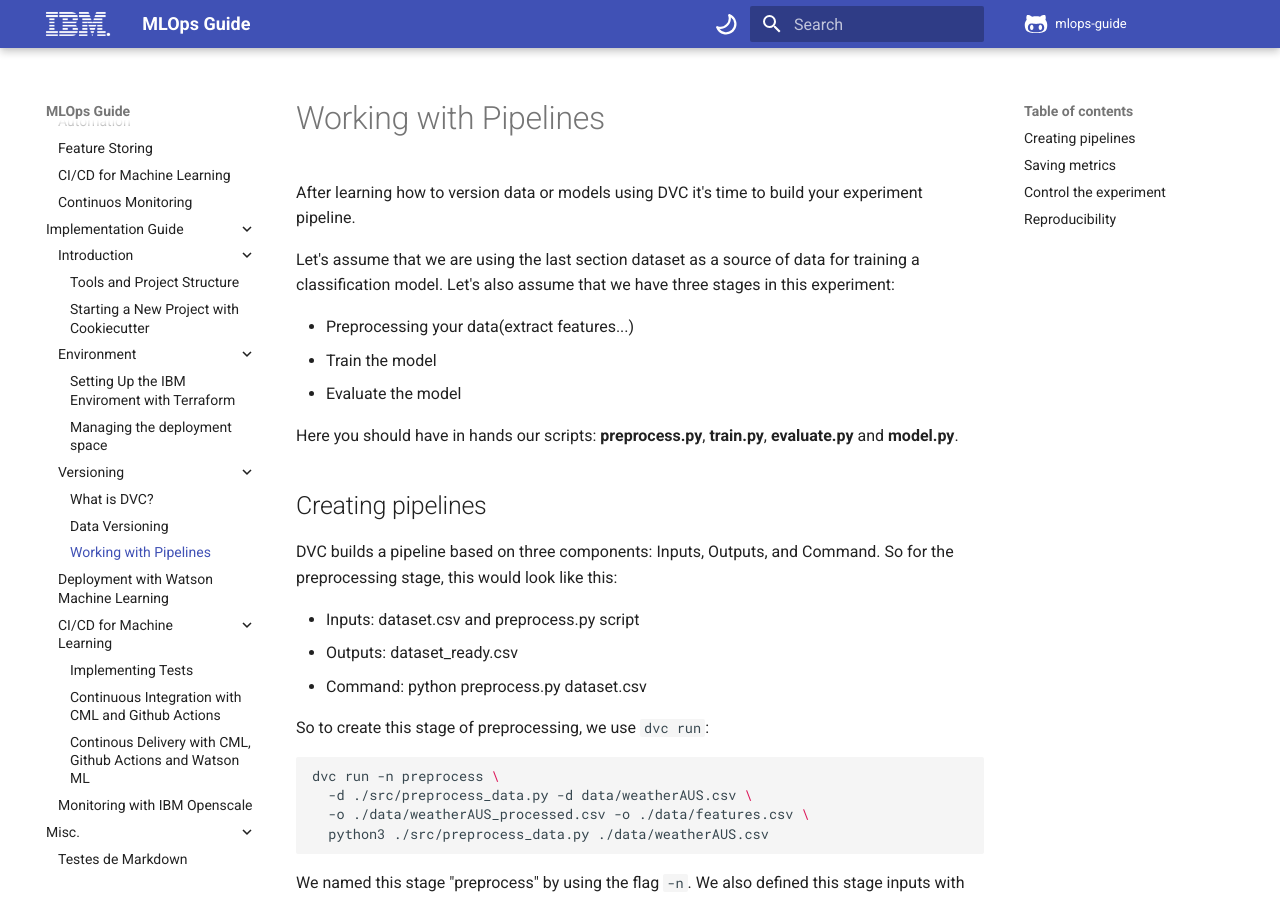
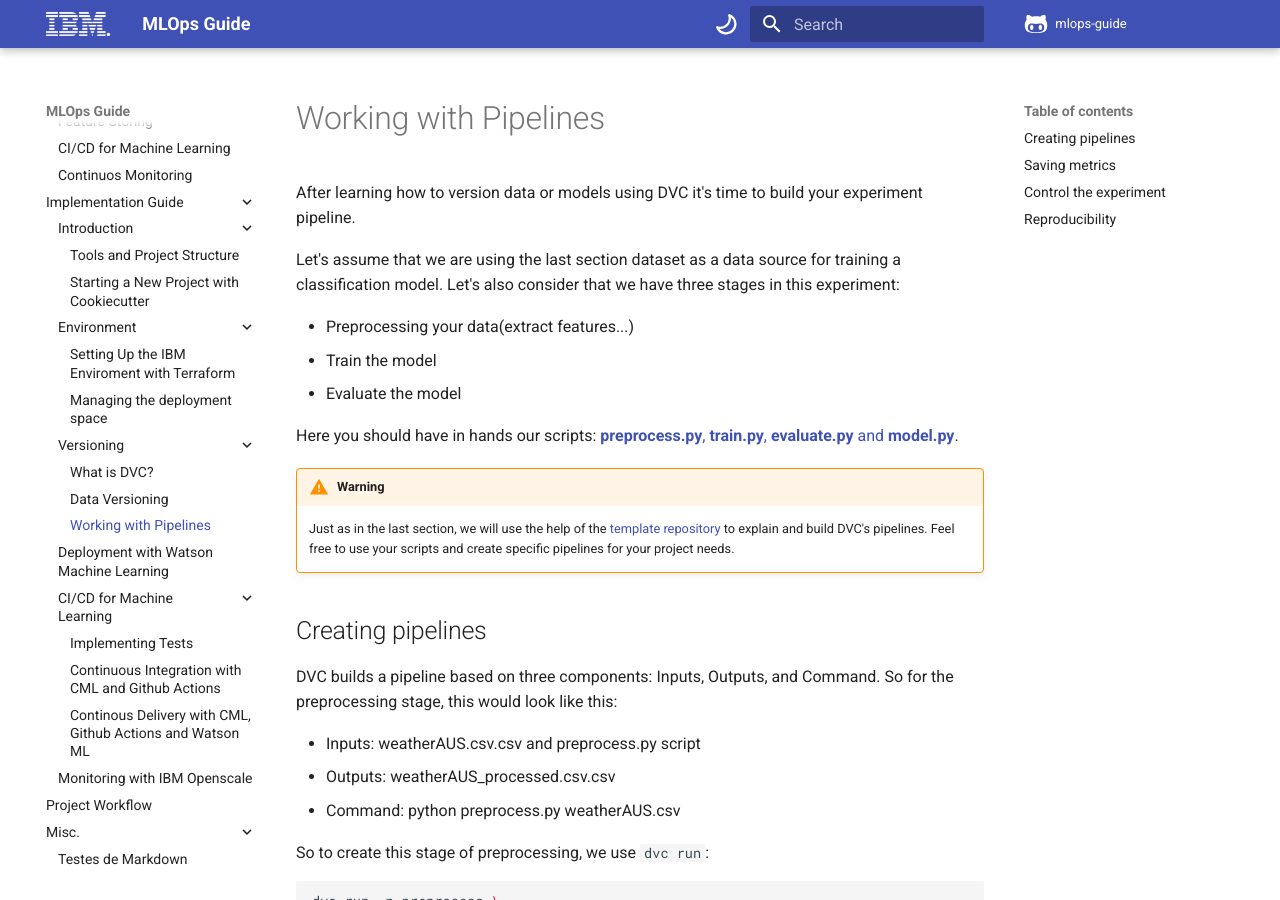
Before and after one commit to mlops-guide/mlops-guide.github.io, an MkDocs documentation site: the page built from docs/Versionamento/pipelines_dvc.md, in a window 1280 px wide and 900 px high. Built offline with MkDocs 1.6.1 and Material for MkDocs 9.7.7, drawn with Linux system fonts in a browser that asks for light colours; comment, search, counter and statistics services are not loaded; some of the changed text lies outside the part shown.

Commit message:
project workflow and fixes

````diff
--- a/docs/Versionamento/pipelines_dvc.md
+++ b/docs/Versionamento/pipelines_dvc.md
@@ -2,21 +2,24 @@
 
 After learning how to version data or models using DVC it's time to build your experiment pipeline.
 
-Let's assume that we are using the last section dataset as a source of data for training a classification model. Let's also assume that we have three stages in this experiment:
+Let's assume that we are using the last section dataset as a data source for training a classification model. Let's also consider that we have three stages in this experiment:
 
 - Preprocessing your data(extract features...)
 - Train the model
 - Evaluate the model
 
-Here you should have in hands our scripts: **preprocess.py**, **train.py**, **evaluate.py** and **model.py**.
+Here you should have in hands our scripts: [**preprocess.py**, **train.py**, **evaluate.py** and **model.py**](https://github.com/MLOPsStudyGroup/dvc-gitactions/tree/master/src).
+
+!!! warning
+    Just as in the last section, we will use the help of the [template repository](https://github.com/MLOPsStudyGroup/dvc-gitactions) to explain and build DVC's pipelines. Feel free to use your scripts and create specific pipelines for your project needs.
 
 ## Creating pipelines
 
 DVC builds a pipeline based on three components: Inputs, Outputs, and Command. So for the preprocessing stage, this would look like this:
 
- - Inputs: dataset.csv and preprocess.py script
- - Outputs: dataset_ready.csv
- - Command: python preprocess.py dataset.csv
+ - Inputs: weatherAUS.csv.csv and preprocess.py script
+ - Outputs: weatherAUS_processed.csv.csv
+ - Command: python preprocess.py weatherAUS.csv
 
 So to create this stage of preprocessing, we use ```dvc run```:
 
@@ -105,6 +108,8 @@
 results/metrics.json  recall     0.96594  0.94607  -0.01987
 ```
 
+The metrics configuration is saved at the ***dvc.yaml*** file.
+
 
 ## Control the experiment
 
--- a/mkdocs.yml
+++ b/mkdocs.yml
@@ -69,7 +69,7 @@
         - 'CICD/cml_testing.md'
         - 'CICD/cml_deploy.md'
       - 'Openscale/index.md'
-
+    - 'Workflow/index.md'
     - Misc.:
       - 'Testes/index.md'
 
````
Also changed, not shown: docs/Structure/project_structure.md (+1 -1 lines), docs/Versionamento/basic_dvc.md (+4 -1 lines), docs/Versionamento/index.md (+1 -1 lines), docs/Workflow/index.md (added, +155 -0 lines).
